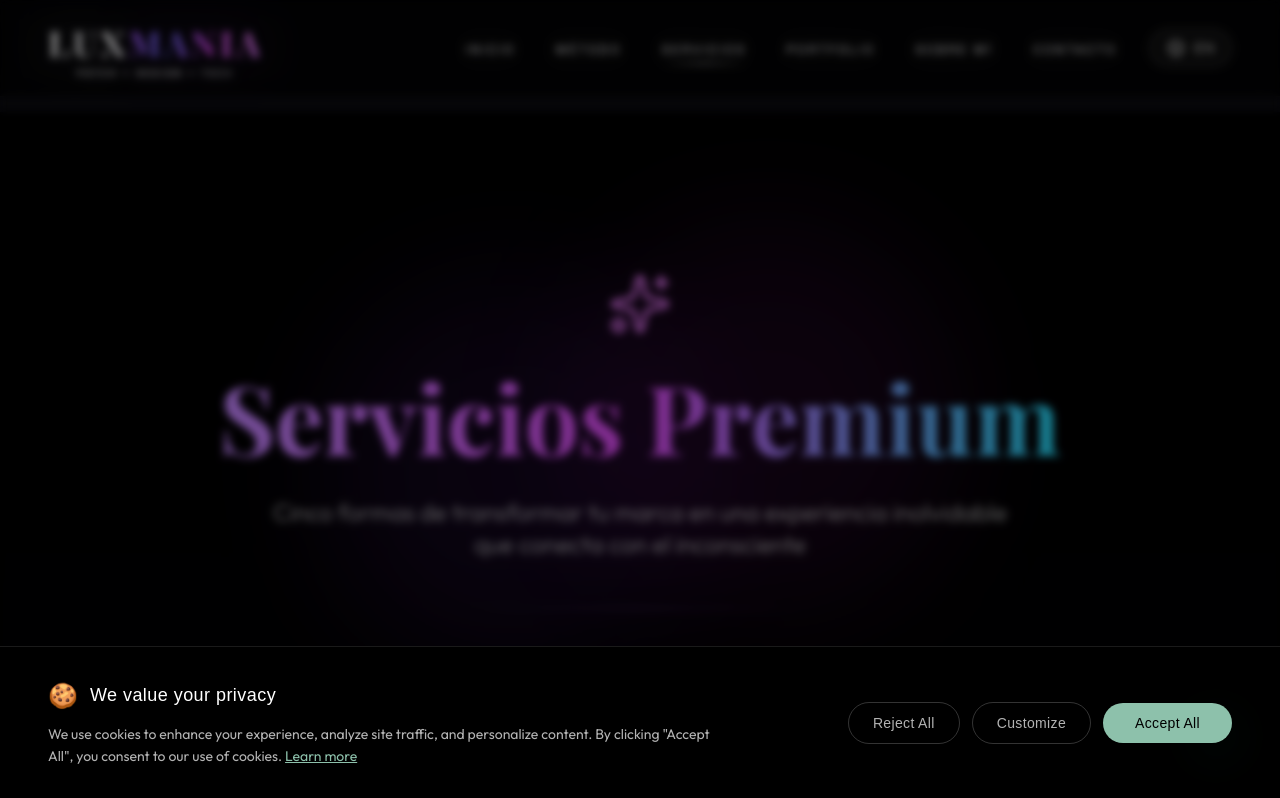
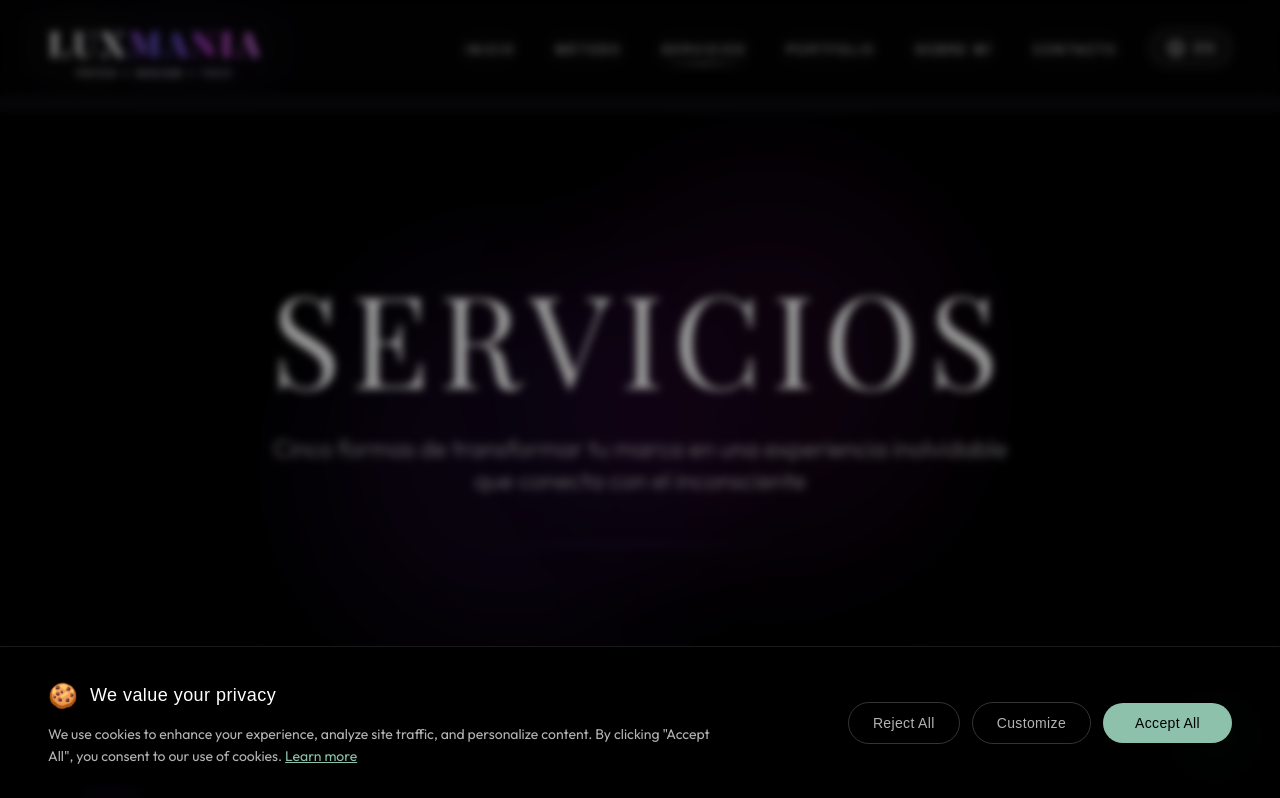
Before and after one commit to noirpraxis-dotcom/luis-virrueta-web, a React (Vite) app: page /servicios in a window 1280 px wide. Shown: the top 798 px of the page. Built offline with nearby package versions, Linux system fonts and the light colour scheme.

Commit message:
limpieza headers

```diff
--- a/src/components/LogoCarousel3D.jsx
+++ b/src/components/LogoCarousel3D.jsx
@@ -74,48 +74,7 @@ const LogoCarousel3D = () => {
       </div>
 
       <div className="relative max-w-7xl mx-auto">
-        {/* Title - Más premium y elegante */}
-        <motion.div
-          initial={{ opacity: 0, y: 30 }}
-          whileInView={{ opacity: 1, y: 0 }}
-          viewport={{ once: true }}
-          transition={{ duration: 0.8 }}
-          className="text-center mb-16"
-        >
-          {/* Ícono decorativo */}
-          <motion.div
-            initial={{ opacity: 0, scale: 0.8 }}
-            whileInView={{ opacity: 1, scale: 1 }}
-            viewport={{ once: true }}
-            transition={{ duration: 0.6 }}
-            className="mb-6"
-          >
-            <div className="inline-block">
-              <Sparkles className="w-10 h-10 text-white/60 mx-auto" strokeWidth={1.2} />
-            </div>
-          </motion.div>
-
-          {/* Título principal en blanco */}
-          <h2 className="text-4xl lg:text-6xl font-bold mb-4 font-display text-white tracking-wide">
-            Nuestros Logotipos
-          </h2>
-
-          {/* Subtítulo */}
-          <p className="text-lg lg:text-xl text-white/50 max-w-2xl mx-auto font-light">
-            Identidades visuales premium diseñadas con psicología aplicada
-          </p>
-
-          {/* Línea decorativa */}
-          <motion.div
-            initial={{ scaleX: 0 }}
-            whileInView={{ scaleX: 1 }}
-            viewport={{ once: true }}
-            transition={{ duration: 1, delay: 0.3 }}
-            className="h-px bg-gradient-to-r from-transparent via-white/20 to-transparent mx-auto w-64 mt-6"
-          />
-        </motion.div>
-
-        {/* Carousel Container */}
+        {/* Carousel Container - Sin encabezado */}
         <div className="relative">
           {/* Swiper Carousel */}
           <Swiper
--- a/src/pages/ServiciosPage.jsx
+++ b/src/pages/ServiciosPage.jsx
@@ -30,7 +30,7 @@ const ServiciosPage = () => {
       icon: Palette,
       title: 'Identidad de Marca',
       subtitle: 'Brand Identity',
-      tagline: 'Sistemas visuales que permanecen en la memoria',
+      tagline: 'Diseños que conectan y permanecen',
       description: 'Creamos identidades de marca completas que no solo se ven increíbles, sino que están fundamentadas en psicología y neurociencia. Cada elemento visual está diseñado para conectar con el inconsciente de tu audiencia.',
       gradient: 'from-purple-500 to-purple-600',
       features: [
@@ -183,26 +183,19 @@ const ServiciosPage = () => {
         </div>
 
         <div className="relative max-w-7xl mx-auto">
-          {/* Icon */}
-          <motion.div
-            initial={{ opacity: 0, scale: 0.8 }}
-            animate={isHeroInView ? { opacity: 1, scale: 1 } : {}}
-            transition={{ duration: 0.8 }}
-            className="text-center mb-8"
-          >
-            <Sparkles className="w-16 h-16 mx-auto text-fuchsia-400 mb-6" strokeWidth={1.5} />
-          </motion.div>
-
-          {/* Title */}
+          {/* Title - Más elegante y profesional */}
           <motion.h1
             initial={{ opacity: 0, y: 30 }}
             animate={isHeroInView ? { opacity: 1, y: 0 } : {}}
-            transition={{ duration: 1, delay: 0.2 }}
-            className="text-5xl lg:text-8xl font-bold text-center mb-8 font-display"
+            transition={{ duration: 1 }}
+            className="text-6xl lg:text-9xl font-bold text-center mb-8 font-display text-white"
+            style={{
+              letterSpacing: '0.08em',
+              fontWeight: 300,
+              textTransform: 'uppercase'
+            }}
           >
-            <span className="bg-gradient-to-r from-purple-400 via-fuchsia-500 to-cyan-400 bg-clip-text text-transparent">
-              Servicios Premium
-            </span>
+            Servicios
           </motion.h1>
 
           {/* Subtitle */}
```
